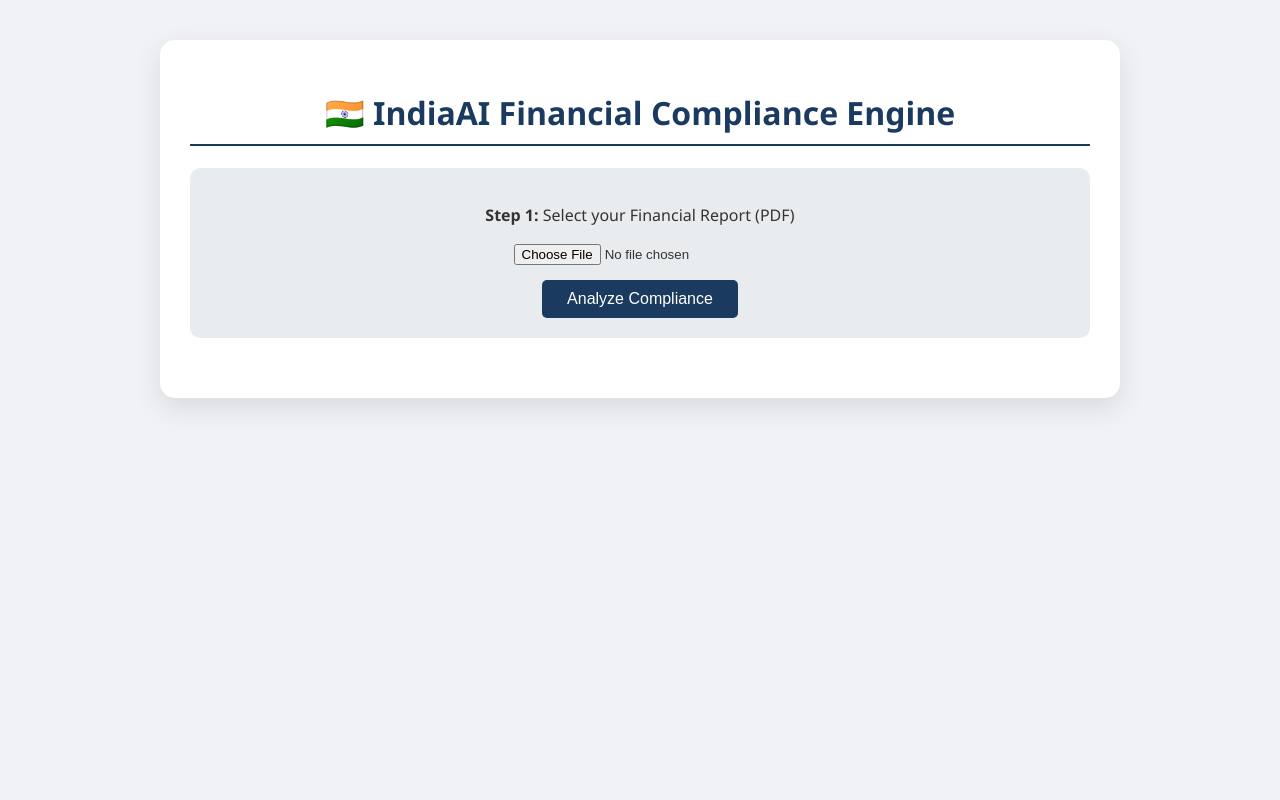
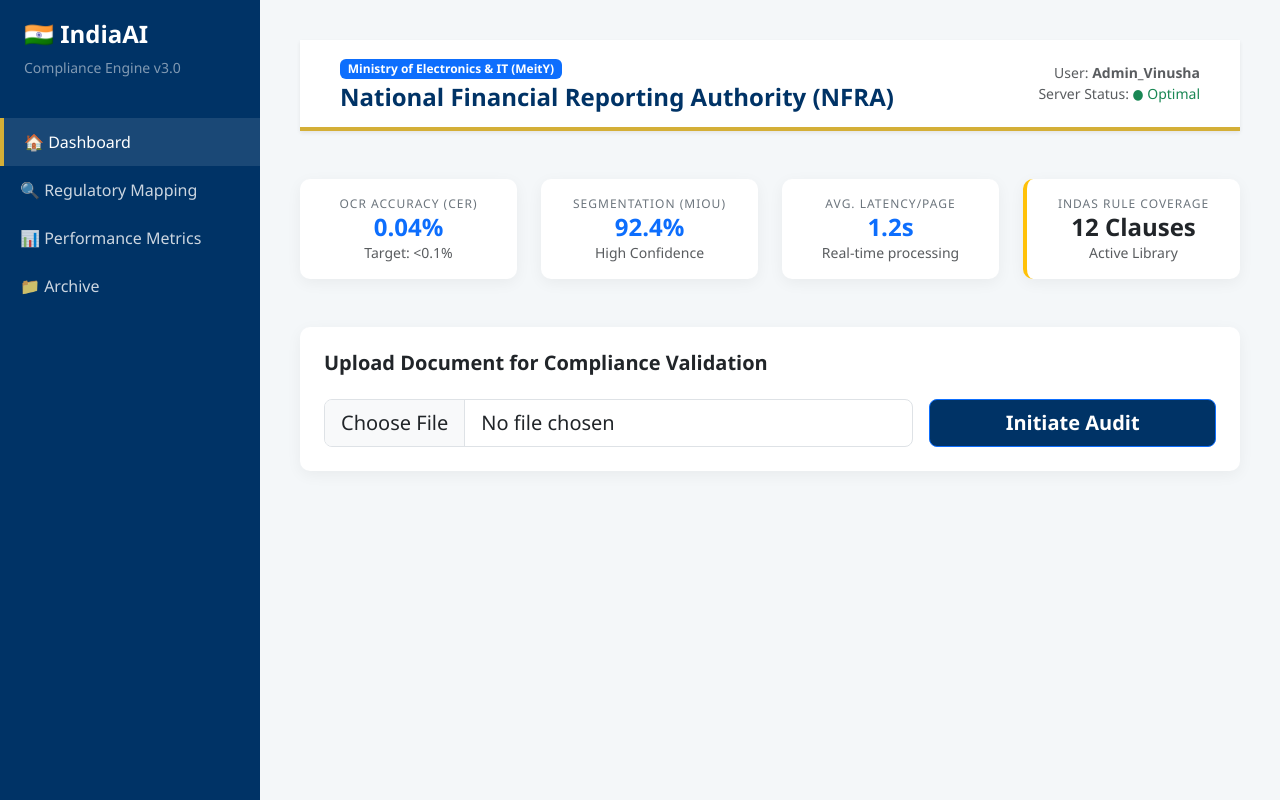
Before and after one commit to Vinusha27/indiaai-compliance-engine, a Flask app: page / in a window 1280 px wide. Run offline with Flask 3, Linux system fonts and the light colour scheme.

Commit message:
Finalized repo structure for IndiaAI Challenge portfolio

```diff
--- a/templates/index.html
+++ b/templates/index.html
@@ -3,134 +3,223 @@
 
 <head>
     <meta charset="UTF-8">
-    <meta name="viewport" content="width=device-width, initial-scale=1.0">
-    <title>IndiaAI Compliance Engine</title>
+    <title>IndiaAI | Financial Reporting Compliance Suite</title>
+    <link href="https://cdn.jsdelivr.net/npm/bootstrap@5.3.0/dist/css/bootstrap.min.css" rel="stylesheet">
+    <script src="https://cdn.jsdelivr.net/npm/chart.js"></script>
     <style>
-        body {
-            font-family: 'Segoe UI', Tahoma, Geneva, Verdana, sans-serif;
-            margin: 40px;
-            background: #f0f2f5;
-            color: #333;
+         :root {
+            --meity-blue: #003366;
+            --nfra-gold: #D4AF37;
+            --bg-gray: #f4f7f9;
         }
 
-        .container {
-            max-width: 900px;
-            margin: auto;
-            background: white;
-            padding: 30px;
-            border-radius: 15px;
-            box-shadow: 0px 10px 30px rgba(0, 0, 0, 0.1);
+        body {
+            background: var(--bg-gray);
+            font-family: 'Segoe UI', Tahoma, sans-serif;
         }
 
-        h1 {
-            color: #1a3a5f;
-            text-align: center;
-            border-bottom: 2px solid #1a3a5f;
-            padding-bottom: 10px;
+        .gov-header {
+            background: white;
+            border-bottom: 4px solid var(--nfra-gold);
+            padding: 15px 40px;
         }
 
-        .upload-section {
-            background: #e9ecef;
-            padding: 20px;
-            border-radius: 10px;
-            text-align: center;
-            margin-bottom: 30px;
+        .sidebar {
+            height: 100vh;
+            background: var(--meity-blue);
+            color: white;
+            position: fixed;
+            width: 260px;
+            padding-top: 20px;
         }
 
-        input[type="file"] {
-            margin-bottom: 15px;
+        .main-content {
+            margin-left: 260px;
+            padding: 40px;
         }
 
-        button {
-            padding: 10px 25px;
-            background: #1a3a5f;
-            color: white;
+        .card-stats {
+            border-radius: 10px;
             border: none;
-            border-radius: 5px;
-            cursor: pointer;
-            font-size: 16px;
+            box-shadow: 0 4px 15px rgba(0, 0, 0, 0.05);
+            transition: 0.3s;
         }
 
-        button:hover {
-            background: #244d7a;
+        .metric-label {
+            font-size: 0.75rem;
+            text-transform: uppercase;
+            letter-spacing: 1px;
+            color: #6c757d;
         }
 
-        table {
-            width: 100%;
-            border-collapse: collapse;
-            margin-top: 20px;
+        .status-pill {
+            border-radius: 50px;
+            padding: 4px 12px;
+            font-size: 0.8rem;
+            font-weight: 600;
         }
 
-        th,
-        td {
-            border: 1px solid #dee2e6;
-            padding: 15px;
-            text-align: left;
+        .nav-link {
+            color: rgba(255, 255, 255, 0.8);
+            padding: 12px 20px;
         }
 
-        th {
-            background-color: #1a3a5f;
+        .nav-link:hover,
+        .nav-link.active {
+            background: rgba(255, 255, 255, 0.1);
             color: white;
-        }
-
-        .compliant {
-            color: #28a745;
-            font-weight: bold;
-        }
-
-        .non-compliant {
-            color: #dc3545;
-            font-weight: bold;
-        }
-
-        .evidence {
-            font-style: italic;
-            color: #666;
-            font-size: 0.9em;
+            border-left: 4px solid var(--nfra-gold);
         }
     </style>
 </head>
 
 <body>
-    <div class="container">
-        <h1>🇮🇳 IndiaAI Financial Compliance Engine</h1>
 
-        <div class="upload-section">
-            <p><strong>Step 1:</strong> Select your Financial Report (PDF)</p>
-            <form action="/" method="post" enctype="multipart/form-data">
-                <input type="file" name="file" accept=".pdf" required><br>
-                <button type="submit">Analyze Compliance</button>
+    <div class="sidebar d-flex flex-column">
+        <div class="px-4 mb-4">
+            <h4 class="fw-bold">🇮🇳 IndiaAI</h4>
+            <p class="small text-white-50">Compliance Engine v3.0</p>
+        </div>
+        <nav class="nav flex-column">
+            <a class="nav-link active" href="#">🏠 Dashboard</a>
+            <a class="nav-link" href="#">🔍 Regulatory Mapping</a>
+            <a class="nav-link" href="#">📊 Performance Metrics</a>
+            <a class="nav-link" href="#">📁 Archive</a>
+        </nav>
+    </div>
+
+    <div class="main-content">
+        <div class="gov-header d-flex justify-content-between align-items-center mb-5 shadow-sm mx-n4 mt-n4">
+            <div>
+                <span class="badge bg-primary mb-1">Ministry of Electronics & IT (MeitY)</span>
+                <h4 class="mb-0 fw-bold" style="color: var(--meity-blue);">National Financial Reporting Authority (NFRA)</h4>
+            </div>
+            <div class="text-end text-muted small">
+                User: <strong>Admin_Vinusha</strong><br> Server Status: <span class="text-success">● Optimal</span>
+            </div>
+        </div>
+
+        <div class="row g-4 mb-5">
+            <div class="col-md-3">
+                <div class="card card-stats p-3 text-center bg-white">
+                    <div class="metric-label">OCR Accuracy (CER)</div>
+                    <h4 class="fw-bold mb-0 text-primary">0.04%</h4>
+                    <small class="text-muted">Target: <0.1%</small>
+                </div>
+            </div>
+            <div class="col-md-3">
+                <div class="card card-stats p-3 text-center bg-white">
+                    <div class="metric-label">Segmentation (mIoU)</div>
+                    <h4 class="fw-bold mb-0 text-primary">92.4%</h4>
+                    <small class="text-muted">High Confidence</small>
+                </div>
+            </div>
+            <div class="col-md-3">
+                <div class="card card-stats p-3 text-center bg-white">
+                    <div class="metric-label">Avg. Latency/Page</div>
+                    <h4 class="fw-bold mb-0 text-primary">1.2s</h4>
+                    <small class="text-muted">Real-time processing</small>
+                </div>
+            </div>
+            <div class="col-md-3">
+                <div class="card card-stats p-3 text-center bg-white border-start border-warning border-4">
+                    <div class="metric-label">IndAS Rule Coverage</div>
+                    <h4 class="fw-bold mb-0">12 Clauses</h4>
+                    <small class="text-muted">Active Library</small>
+                </div>
+            </div>
+        </div>
+
+        <div class="card card-stats p-4 mb-5">
+            <h5 class="fw-bold mb-4">Upload Document for Compliance Validation</h5>
+            <form action="/" method="post" enctype="multipart/form-data" class="row g-3 align-items-center">
+                <div class="col-md-8">
+                    <input type="file" name="file" class="form-control form-control-lg" accept=".pdf" required>
+                </div>
+                <div class="col-md-4">
+                    <button type="submit" class="btn btn-primary btn-lg w-100 fw-bold" style="background: var(--meity-blue);">Initiate Audit</button>
+                </div>
             </form>
         </div>
 
         {% if results %}
-        <h2>Step 2: Analysis Results</h2>
-        <table>
-            <thead>
+        <div class="row">
+            <div class="col-md-4">
+                <div class="card card-stats p-4 h-100">
+                    <h6 class="fw-bold mb-4">Compliance Health Score</h6>
+                    <div style="height: 250px;"><canvas id="healthChart"></canvas></div>
+                    <div class="mt-4 text-center small text-muted">
+                        Explainable AI (XAI) mapping activated.
+                    </div>
+                </div>
+            </div>
+            <div class="col-md-8">
+                <div class="card card-stats p-0 overflow-hidden">
+                    <div class="card-header bg-white py-3 fw-bold">Detailed Validation Report (Stage 1 Application)</div>
+                    <div class="table-responsive">
+                        <table class="table table-hover mb-0">
+                            <thead class="table-light">
                                 <tr>
-                    <th>Rule ID</th>
-                    <th>Compliance Requirement</th>
+                                    <th>Rule Code</th>
+                                    <th>Clause Description</th>
                                     <th>Status</th>
-                    <th>Evidence (Keywords Found)</th>
+                                    <th>Evidence Citation</th>
                                 </tr>
                             </thead>
                             <tbody>
                                 {% for r in results %}
                                 <tr>
-                    <td><strong>{{ r.rule_id }}</strong></td>
-                    <td>{{ r.rule_name }}</td>
-                    <td class="{{ 'compliant' if r.status == 'COMPLIANT' else 'non-compliant' }}">
+                                    <td><span class="badge bg-secondary">{{ r.rule_id }}</span></td>
+                                    <td class="small">{{ r.rule_name }}</td>
+                                    <td>
+                                        <span class="status-pill {{ 'bg-success-subtle text-success' if r.status == 'COMPLIANT' else 'bg-danger-subtle text-danger' }}">
                                         {{ r.status }}
+                                    </span>
                                     </td>
-                    <td class="evidence">
-                        {% if r.evidence_found %} {{ r.evidence_found | join(', ') }} {% else %} No evidence found in document. {% endif %}
-                    </td>
+                                    <td><code class="text-primary">{{ r.evidence_found | join(', ') if r.evidence_found else 'MISSING' }}</code></td>
                                 </tr>
                                 {% endfor %}
                             </tbody>
                         </table>
+                    </div>
+                </div>
+            </div>
+        </div>
         {% endif %}
     </div>
+
+    <script>
+        document.addEventListener('DOMContentLoaded', function() {
+            const canvas = document.getElementById('healthChart');
+            if (canvas) {
+                const ctx = canvas.getContext('2d');
+                const cCount = parseInt("{{ results | selectattr('status', 'equalto', 'COMPLIANT') | list | length if results else 0 }}");
+                const nCCount = parseInt("{{ results | selectattr('status', 'equalto', 'NON-COMPLIANT') | list | length if results else 0 }}");
+
+                new Chart(ctx, {
+                    type: 'doughnut',
+                    data: {
+                        labels: ['Compliant', 'Non-Compliant'],
+                        datasets: [{
+                            data: [cCount, nCCount],
+                            backgroundColor: ['#198754', '#dc3545'],
+                            borderWidth: 5,
+                            borderColor: '#ffffff'
+                        }]
+                    },
+                    options: {
+                        cutout: '80%',
+                        maintainAspectRatio: false,
+                        plugins: {
+                            legend: {
+                                position: 'bottom'
+                            }
+                        }
+                    }
+                });
+            }
+        });
+    </script>
 </body>
 
 </html>
```
Also changed, not shown: src/rules.json (+26 -8 lines). Lines whose indentation alone changed are shown as unchanged.
